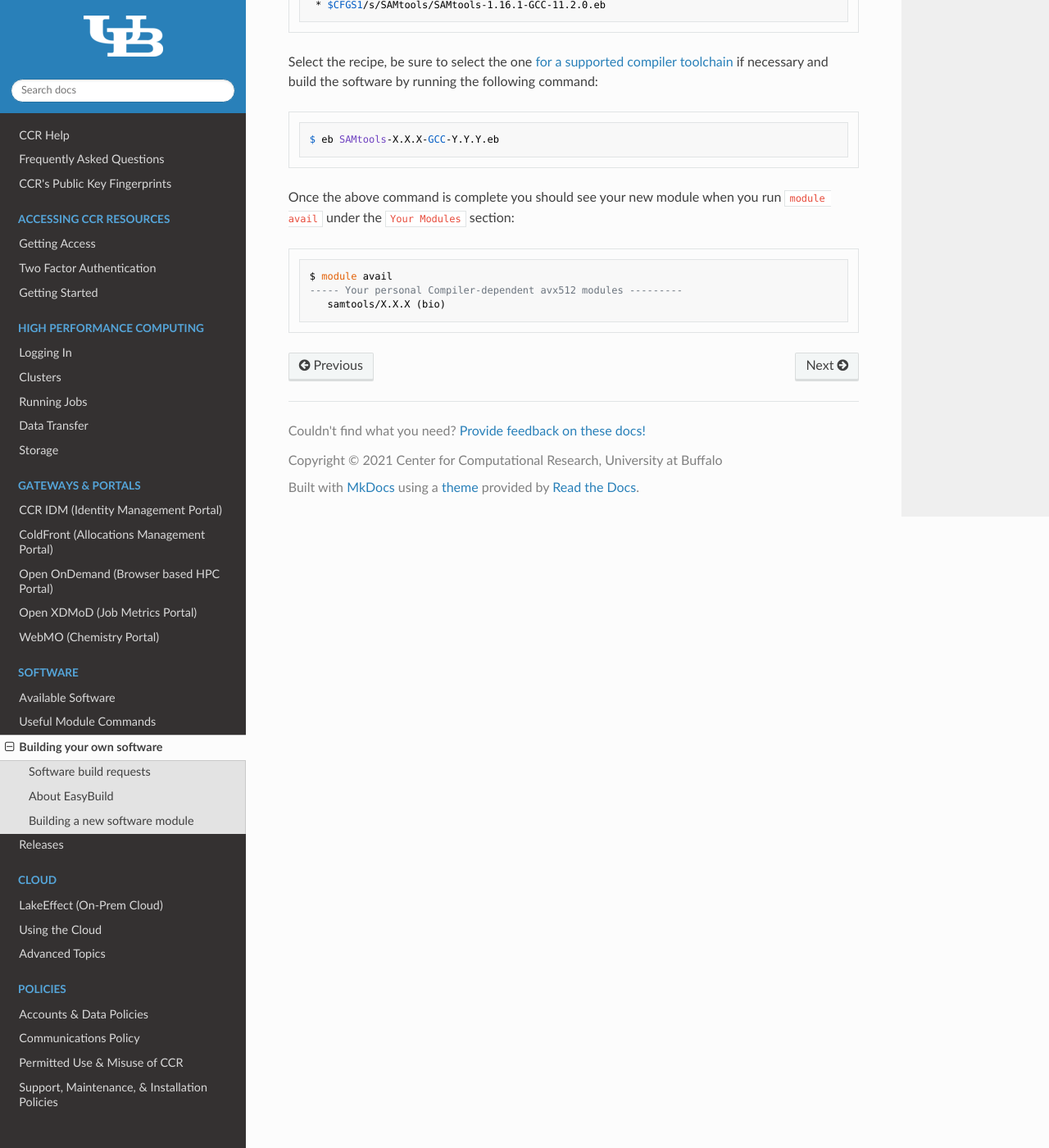
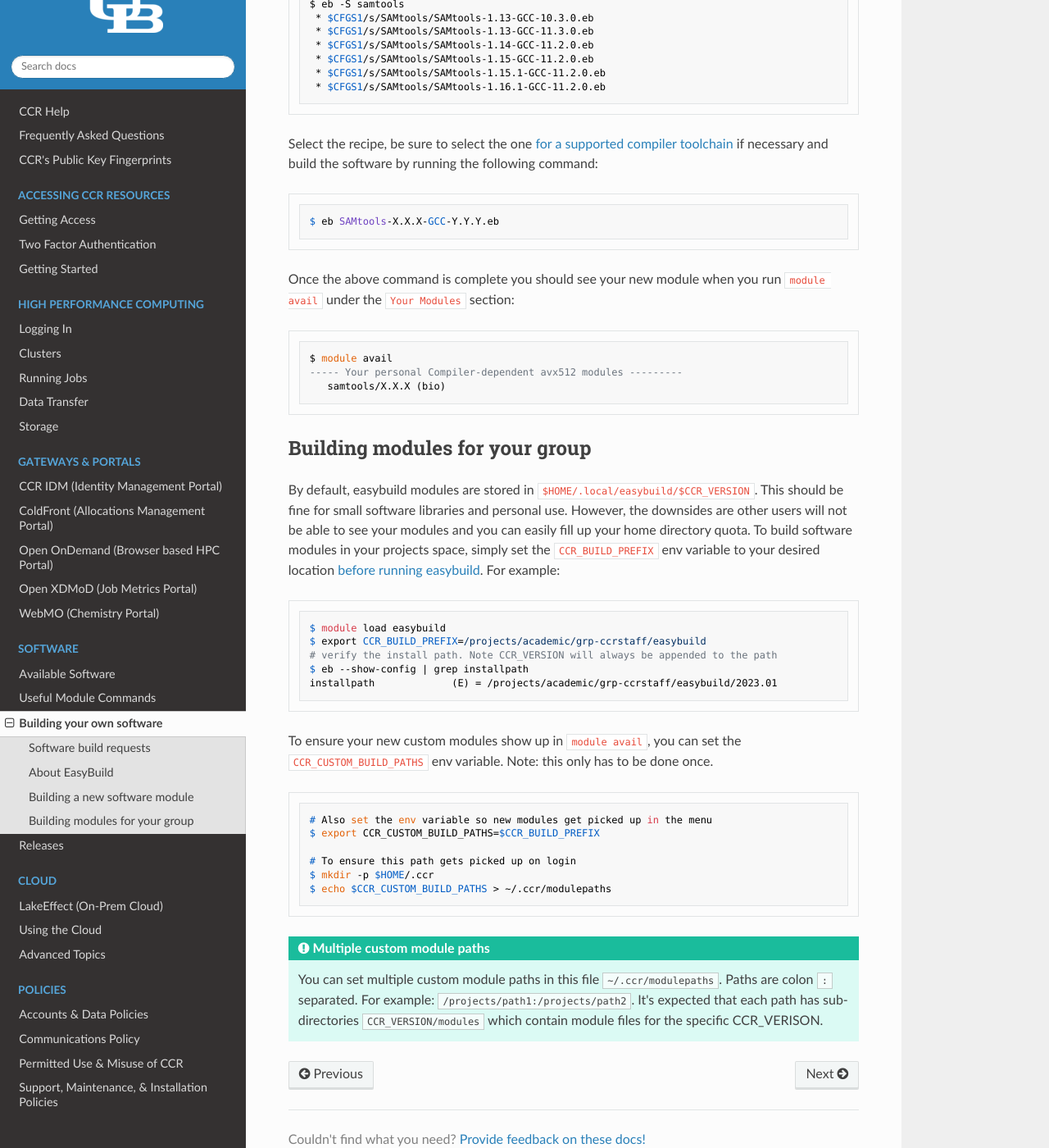
Before and after one commit to ubccr/ccrdocs, an MkDocs documentation site: the page built from pages/software/building.md, in a window 1280 px wide and 1400 px high, scrolled down 1925 px. Shown: the whole window at 82% size. Built offline with MkDocs 1.6.1, drawn with Linux system fonts in a browser that asks for light colours; nearby versions of some CDN libraries; some of the changed text lies outside the part shown.

Commit message:
Update docs

````diff
--- a/pages/getting-started.md
+++ b/pages/getting-started.md
@@ -18,7 +18,7 @@ This 20 minute presentation given by the CCR Director in 2020 provides a succinc
 - If you're an **experienced HPC user** and ready to log onto a cluster, you probably want to know:
      - What [clusters](hpc/clusters.md) are available
      - Get instructions for how to [connect to our HPC systems with SSH](hpc/login.md)
-     - What [software is available](software/modules.md) and how [software environment modules](software/modules.md) work
+     - What [software is available](software/modules.md) and [useful module commands](software/module-commands.md)
      - How to [submit batch jobs](hpc/jobs.md)
      - How the [file systems](hpc/storage.md) are organized
      - How to [transfer data](hpc/data-transfer.md) to CCR systems
--- a/pages/software/building.md
+++ b/pages/software/building.md
@@ -6,6 +6,11 @@ that's not available you can [ask us to build it](#software-build-requests) or
 attempt to [build yourself](#building-a-new-software-module).  This document
 provides some pointers on building custom modules for your group or personal
 use.
+
+!!! Warning "You must build software on compile nodes"
+    You will not be able to compile software on the login nodes. You must first
+    ssh into a compile node before building software. After logging in to the
+    login node, simply run `ssh compile`.
 
 ## Software build requests
 
@@ -65,11 +70,9 @@ $ module load easybuild
 ```
 
 !!! Note
-    By default, modules are built in `$HOME/.local/easybuild/$CCR_VERSION`. If
-    you'd like to build modules in another location, for example your project
-    space, simply set the `EASYBUILD_PREFIX` env variable to your desired
-    location. Also remember to add this same path to `~/.ccr/modulepaths` so it
-    will be shown in the menu.
+    Compiling certain software will be CPU archtecture specific. If you'd like
+    to build software for a specific CPU architecture, be sure to load the
+    corresponding `ccrarch/avx2` or `ccrarch/avx512` module first.
 
 ## Building a new software module
 
@@ -107,3 +110,39 @@ $ module avail
 ----- Your personal Compiler-dependent avx512 modules ---------
    samtools/X.X.X (bio)
 ```
+
+## Building modules for your group
+
+By default, easybuild modules are stored in `$HOME/.local/easybuild/$CCR_VERSION`.
+This should be fine for small software libraries and personal use. However, the
+downsides are other users will not be able to see your modules and you can
+easily fill up your home directory quota.  To build software modules in your
+projects space, simply set the `CCR_BUILD_PREFIX` env variable to your desired
+location [before running easybuild](#building-a-new-software-module). For example:
+
+```
+$ module load easybuild
+$ export CCR_BUILD_PREFIX=/projects/academic/grp-ccrstaff/easybuild
+# verify the install path. Note CCR_VERSION will always be appended to the path
+$ eb --show-config | grep installpath
+installpath             (E) = /projects/academic/grp-ccrstaff/easybuild/2023.01
+```
+
+To ensure your new custom modules show up in `module avail`, you can set the
+`CCR_CUSTOM_BUILD_PATHS` env variable. Note: this only has to be done once.
+
+```
+# Also set the env variable so new modules get picked up in the menu
+$ export CCR_CUSTOM_BUILD_PATHS=$CCR_BUILD_PREFIX
+
+# To ensure this path gets picked up on login
+$ mkdir -p $HOME/.ccr
+$ echo $CCR_CUSTOM_BUILD_PATHS > ~/.ccr/modulepaths
+```
+
+!!! Tip "Multiple custom module paths"
+    You can set multiple custom module paths in this file `~/.ccr/modulepaths`.
+    Paths are colon `:` separated. For example:
+    `/projects/path1:/projects/path2`. It's expected that each path has
+    sub-directories `CCR_VERSION/modules` which contain module files for the
+    specific CCR_VERISON.
````
Also changed, not shown: other parts of pages/getting-started.md (+0 -5 lines), pages/software/modules.md (+3 -1 lines), pages/software/releases.md (+4 -0 lines).
